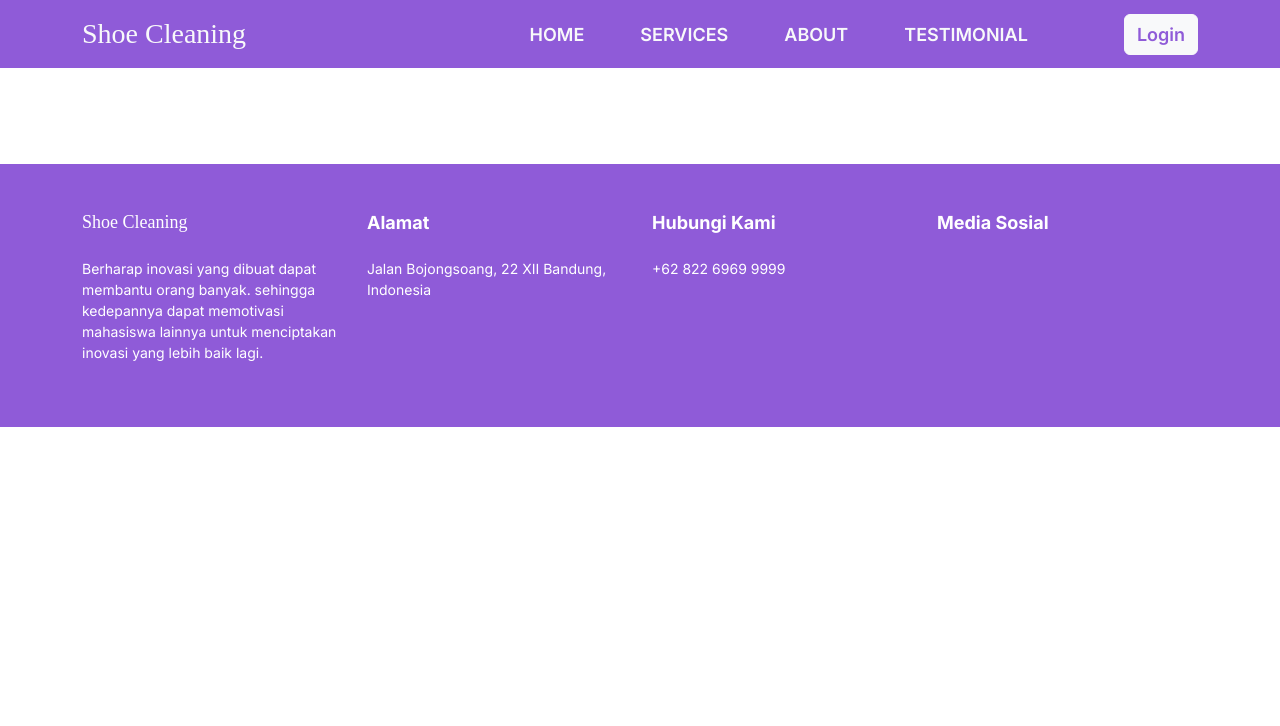
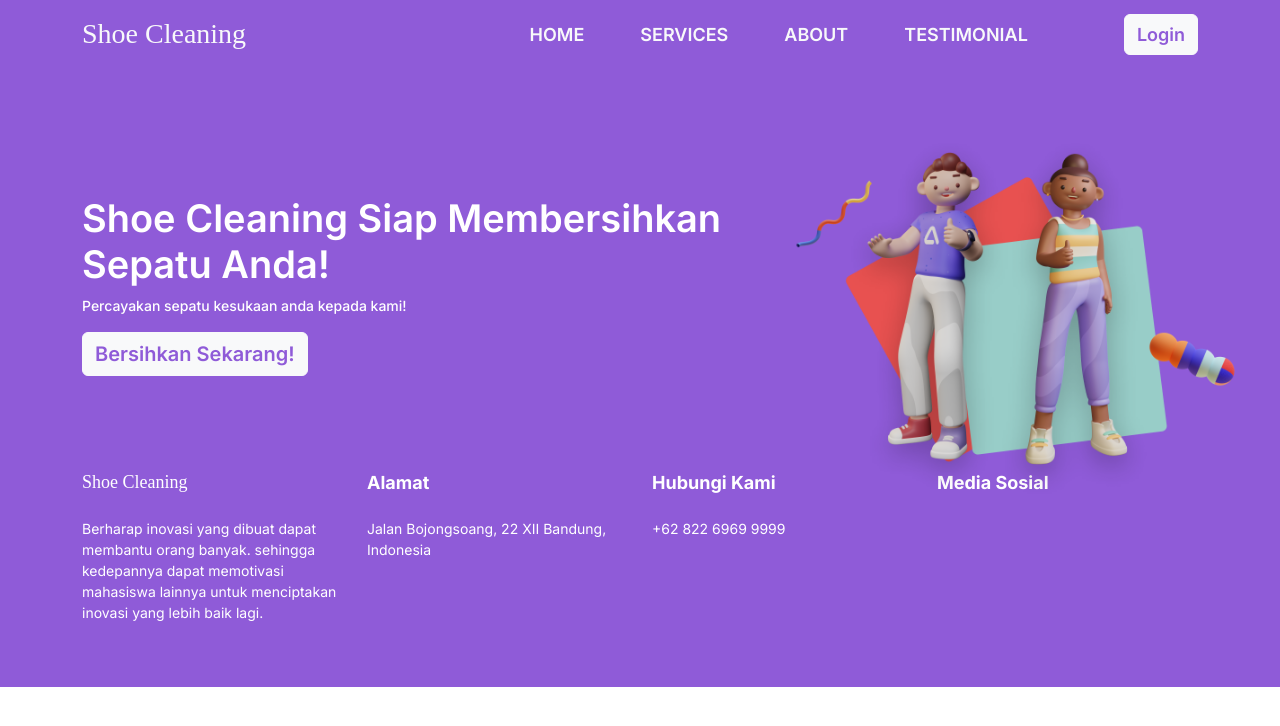
Before and after one commit to foxxxesky/Shoe-Cleaning, a Nuxt app: page / in a window 1280 px wide. Shown: the top 726 px of the page. Built offline with nearby package versions, Linux system fonts and the light colour scheme; a web font is replaced by a local one.

Commit message:
add jumbotron

```diff
--- a/pages/index.vue
+++ b/pages/index.vue
@@ -1,6 +1,25 @@
 <template>
-  <div class="container pt-5 pb-5">
-    <div class="row"></div>
+  <div class="jumbotron">
+    <div class="container pt-5 pb-5">
+      <div class="row">
+        <div class="col-7">
+          <div class="col-kiri">
+            <h4 id="text-jumbotron">
+              Shoe Cleaning Siap Membersihkan Sepatu Anda!
+            </h4>
+            <p id="desc-jumbotron">
+              Percayakan sepatu kesukaan anda kepada kami!
+            </p>
+            <nuxt-link id="button-jumbotron" class="btn btn-light" to="#"
+              >Bersihkan Sekarang!</nuxt-link
+            >
+          </div>
+        </div>
+        <div class="col-5">
+          <img id="img-jumbotron" src="images/char.png" alt="" />
+        </div>
+      </div>
+    </div>
   </div>
 </template>
 
@@ -13,3 +32,36 @@ export default {
   },
 };
 </script>
+
+<style>
+.jumbotron {
+  background-color: var(--primary);
+}
+
+.col-kiri {
+  padding-top: 80px;
+}
+
+#text-jumbotron {
+  font-size: 38px;
+  font-weight: var(--semi-bold);
+  color: var(--white);
+}
+
+#desc-jumbotron {
+  font-size: 14px;
+  font-weight: var(--medium);
+  color: var(--white);
+}
+
+#img-jumbotron {
+  position: absolute;
+  height: 400px;
+}
+
+#button-jumbotron {
+  font-size: 20px;
+  font-weight: var(--semi-bold);
+  color: var(--primary);
+}
+</style>
```
Also changed, not shown: static/images/char.png (added).
